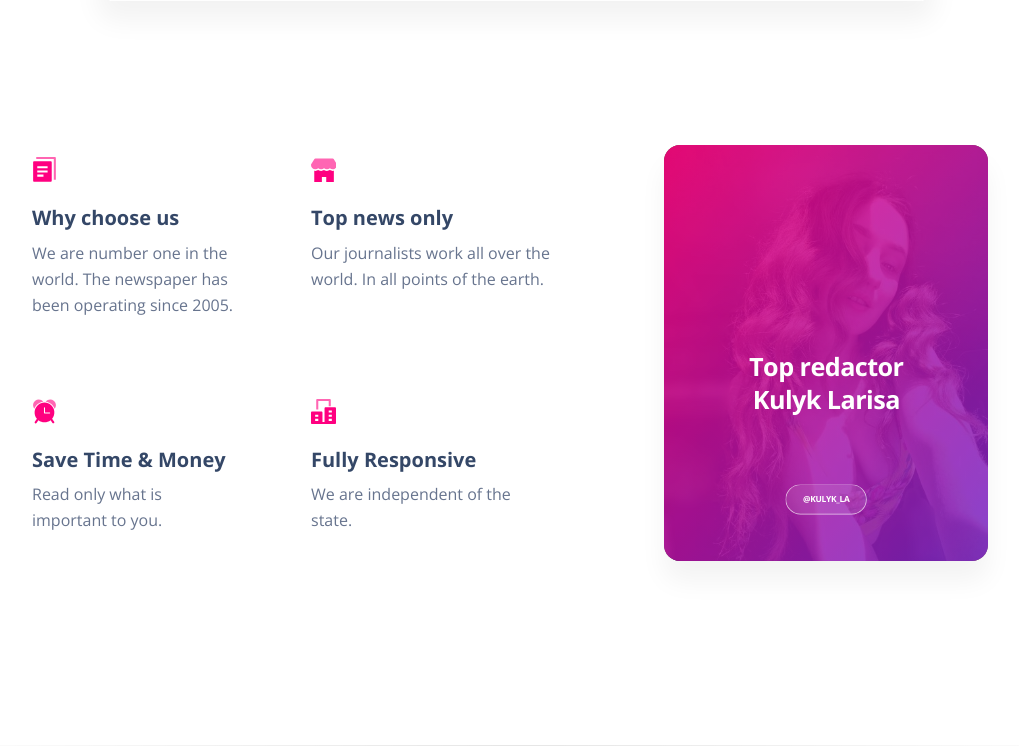
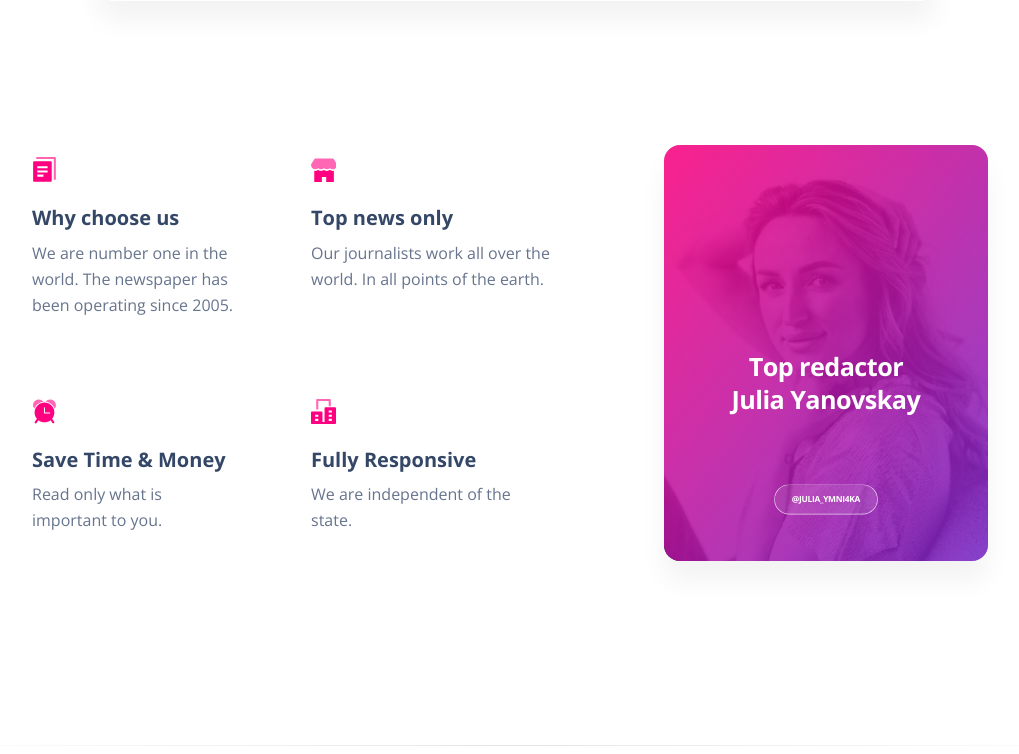
Before and after one commit to Niki-Alex/newspaper-agency-time-news, a Django app: page / in a window 1280 px wide. Shown: the part 636-1390 px from the top of the page, without its empty margins (124-1143 px from the left). Run offline with Django 4.2, Linux system fonts and the light colour scheme; data that the repository does not hold is empty; some libraries are stand-ins or nearby versions.

Commit message:
Replace old

```diff
--- a/templates/newspaper/home_page.html
+++ b/templates/newspaper/home_page.html
@@ -254,7 +254,7 @@
         </div>
         <div class="col-lg-4 ms-auto me-auto p-lg-4 mt-lg-0 mt-4">
           <div class="card card-background card-background-mask-primary tilt" data-tilt>
-            <div class="full-background" style="background-image: url('{% static 'img/photo/Larisa.jpg' %}')"></div>
+            <div class="full-background" style="background-image: url('{% static 'img/photo/julia_1.jpg' %}')"></div>
             <div class="card-body pt-7 text-center">
               <div class="icon icon-lg up mb-3 mt-3">
                 <title>box-3d-50</title>
@@ -288,8 +288,8 @@
                 </g>
                 </g>
               </div>
-              <h2 class="text-white up mb-0">Top redactor <br/> Kulyk Larisa</h2>
-              <a href="#" target="_blank" class="btn btn-outline-white mt-5 up btn-round">@kulyk_la</a>
+              <h2 class="text-white up mb-0">Top redactor <br/> Julia Yanovskay</h2>
+              <a href="#" target="_blank" class="btn btn-outline-white mt-5 up btn-round">@julia_ymni4ka</a>
             </div>
           </div>
         </div>
--- a/templates/newspaper/redactor_top_3_list.html
+++ b/templates/newspaper/redactor_top_3_list.html
@@ -63,7 +63,7 @@
             </div>
             <div class="col-lg-7 col-md-7 z-index-2 position-relative px-md-2 px-sm-5 mt-sm-0 mt-4">
               <div class="d-flex justify-content-between align-items-center mb-2">
-                <h4 class="mb-0">Kulyk Larisa</h4>
+                <h4 class="mb-0">Sheril Blossom</h4>
               </div>
               <div class="row mb-4">
                 <div class="col-auto">
@@ -80,11 +80,11 @@
                 </div>
               </div>
               <p class="text-lg mb-0">
-                Larisa is just a wonderful person! Her enthusiasm,
+                Sheril is just a wonderful person! Her enthusiasm,
                 caring and dedication to her work is admirable. She is a
                 true professional who can be trusted with the most difficult
                 tasks, and she always goes above and beyond her duties to achieve
-                success. Larisa is also an amazing communicator and a wonderful
+                success. Sheril is also an amazing communicator and a wonderful
                 colleague. It is always easy and pleasant to work with her.
                 I wholeheartedly recommend Cheryl to anyone who is looking for
                 an outstanding specialist and reliable partner! <br>
```
